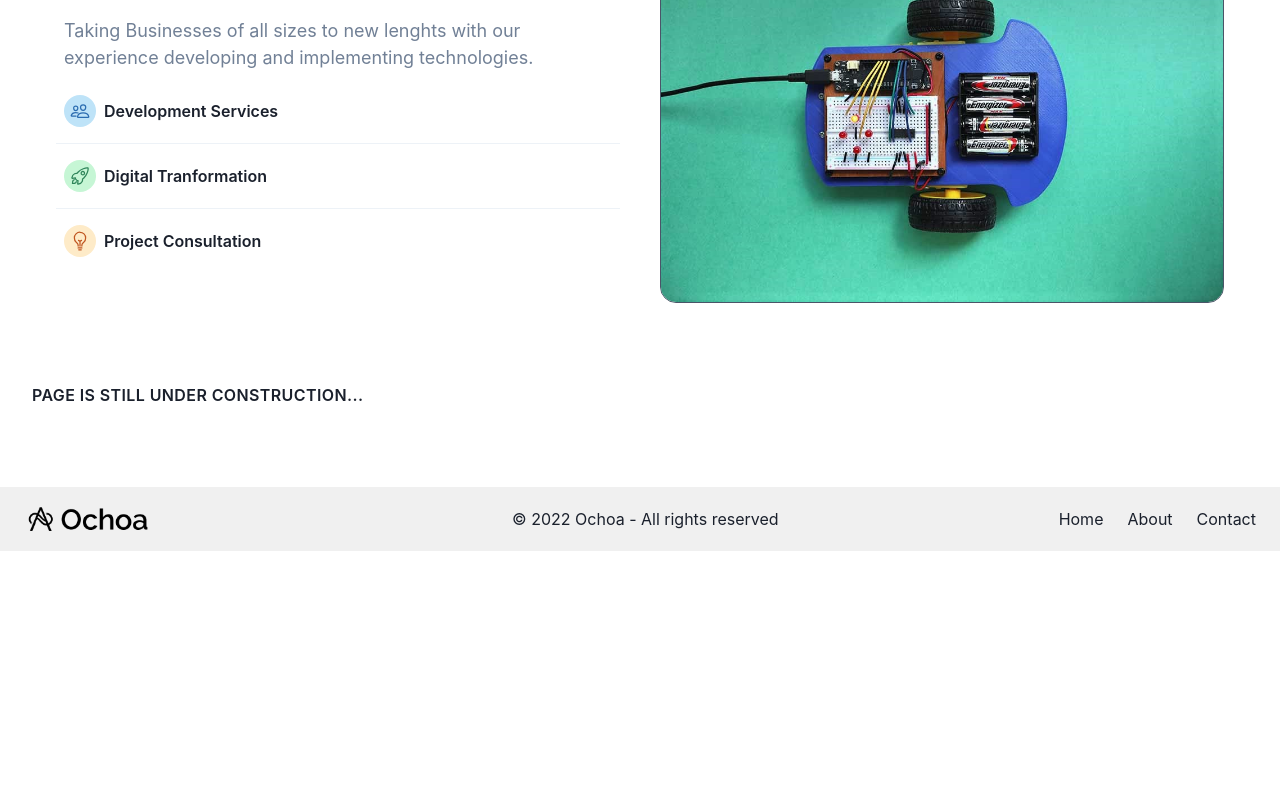
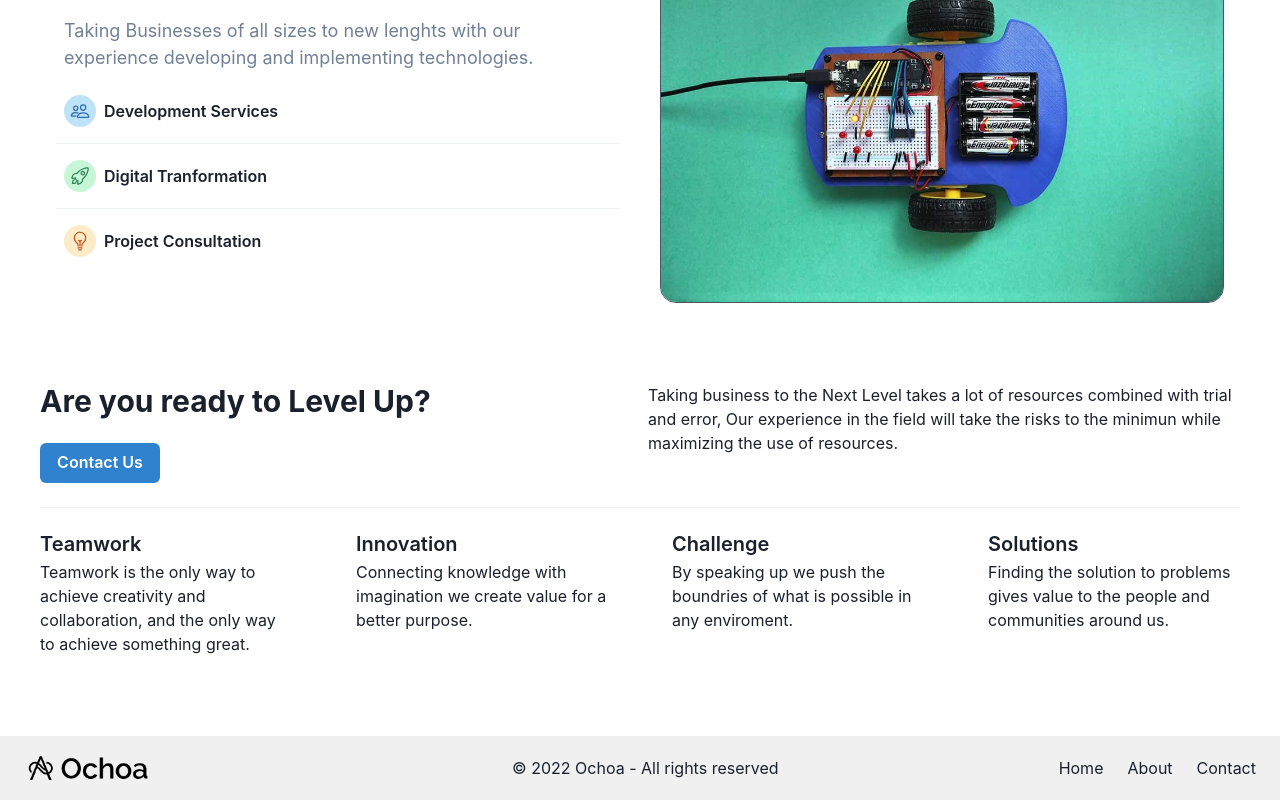
Before and after one commit to halfnineus/halfnine-com-chakra, a Next.js app: page / in a window 1280 px wide. Shown: the part 1855-2655 px from the top of the page. Before the commit the page ends 2406 px from the top, so only its background shows below. Built offline with nearby package versions, Linux system fonts and the light colour scheme.

Commit message:
10/28/2022 - w

```diff
--- a/pages/index.tsx
+++ b/pages/index.tsx
@@ -14,6 +14,10 @@ import {
   SimpleGrid,
   Icon,
   StackDivider,
+  Divider,
+  Grid,
+  GridItem,
+  VStack,
 } from '@chakra-ui/react'
 
 
@@ -30,20 +34,36 @@ import { ChevronRightIcon } from '@chakra-ui/icons'
 import { ReactElement } from 'react';
 import { NextSeo } from 'next-seo'
 
-interface FeatureProps {
+interface FeatureProps1 {
   title: string;
   text: string;
   icon: ReactElement;
 }
 
-interface FeaturePrope {
+interface FeatureProps2 {
   text: string;
   iconBg: string;
   icon?: ReactElement;
   refx: any;
 }
 
-const Featured = ({ text, icon, iconBg, refx }: FeaturePrope) => {
+interface FeatureProps3 {
+  heading: string;
+  text: string;
+}
+
+const Feature3 = ({ heading, text }: FeatureProps3) => {
+  return (
+    <GridItem>
+      <Heading as={'h3'} pb={'1'} fontSize="xl" fontWeight="600">
+        {heading}
+      </Heading>
+      <Text>{text}</Text>
+    </GridItem>
+  );
+};
+
+const Feature2 = ({ text, icon, iconBg, refx }: FeatureProps2) => {
   return (
     <Stack
       direction={'row'}
@@ -78,7 +98,7 @@ const Featured = ({ text, icon, iconBg, refx }: FeaturePrope) => {
   );
 };
 
-const Feature = ({ title, text, icon }: FeatureProps) => {
+const Feature1 = ({ title, text, icon }: FeatureProps1) => {
   return (
     <Stack>
       <Flex
@@ -177,21 +197,21 @@ const IndexPage = () => {
 
             <Box px={{ base: '6', lg: '10' }}>
               <SimpleGrid columns={{ base: 1, md: 3 }} spacing={10}>
-                <Feature
+                <Feature1
                   icon={<Icon as={FcServices} w={10} h={10} />}
                   title={'Usability'}
                   text={
                     "Applications can easily become very complex, changing the product or educating the user can become costly. Replicating the use of proven Technology Stacks and Frameworks allows us to deliver a simple experience to a complicated system."
                   }
                 />
-                <Feature
+                <Feature1
                   icon={<Icon as={FcApproval} w={10} h={10} />}
                   title={'Compliance'}
                   text={
                     "Here are some of the regulations you might face while developing an application: GDPR, CCPA, AICPA SOC 2, HIPAA, CCPA, PCI, ISO/IEC 27001. Not complying can lead to severe fines. It's our job to make sure the applications comply with all the necessary regulations."
                   }
                 />
-                <Feature
+                <Feature1
                   icon={<Icon as={FcLock} w={10} h={10} />}
                   title={'Security'}
                   text={
@@ -230,7 +250,7 @@ const IndexPage = () => {
                         borderColor={mode('gray.100', 'gray.700')}
                       />
                     }>
-                    <Featured
+                    <Feature2
                       refx={'/services/development'}
                       icon={
                         <Icon as={IoPeopleOutline} color={mode('blue.600', 'blue.300')} w={5} h={5} />
@@ -238,13 +258,13 @@ const IndexPage = () => {
                       iconBg={mode('blue.100', 'blue.900')}
                       text={'Development Services'}
                     />
-                    <Featured
+                    <Feature2
                       refx={'/services/digitalization'}
                       icon={<Icon as={IoRocketOutline} color={mode('green.600', 'green.300')} w={5} h={5} />}
                       iconBg={mode('green.100', 'green.900')}
                       text={'Digital Tranformation'}
                     />
-                    <Featured
+                    <Feature2
                       refx={'/services/consultation'}
                       icon={
                         <Icon as={IoBulbOutline} color={mode('orange.600', 'orange.300')} w={5} h={5} />
@@ -274,10 +294,64 @@ const IndexPage = () => {
 
             <Box minH={'5rem'} />
 
-            <Text pl={{ base: '6', lg: '8' }} fontWeight="semibold" textTransform="uppercase" letterSpacing="wide" userSelect={'none'}>
-              {"Page Is Still Under construction..."}
-            </Text>
-
+            <Box px={{ base: '6', lg: '10' }}>
+              {/* <Box as={Container} maxW="7xl" mt={14} p={4}> */}
+              <Grid
+                templateColumns={{
+                  base: 'repeat(1, 1fr)',
+                  sm: 'repeat(2, 1fr)',
+                  md: 'repeat(2, 1fr)',
+                }}
+                gap={4}>
+                <GridItem colSpan={1}>
+                  <VStack alignItems="flex-start" spacing="24px">
+                    <Heading as={'h2'} fontSize="3xl" fontWeight="700">
+                      Are you ready to Level Up?
+                    </Heading>
+                    <Button w={{ base: 'full', sm: '120px' }} colorScheme="brand" onClick={() => router.push('/contact')}>
+                      Contact Us
+                    </Button>
+                  </VStack>
+                </GridItem>
+                <GridItem>
+                  <Flex>
+                    <Text>
+                      {/*
+                        !! If you have an idea you want to discuss, reach out!
+                        !! From startups to enterprise level companies, we have helped organizations bring their digital goals to life.
+                      */}
+                      {`Taking business to the Next Level takes a lot of resources combined with trial and error,
+                        Our experience in the field will take the risks to the minimun while maximizing the use of resources.`}
+                    </Text>
+                  </Flex>
+                </GridItem>
+              </Grid>
+              <Divider my={6} />
+              <Grid
+                templateColumns={{
+                  base: 'repeat(1, 1fr)',
+                  sm: 'repeat(2, 1fr)',
+                  md: 'repeat(4, 1fr)',
+                }}
+                gap={{ base: '8', sm: '12', md: '16' }}>
+                <Feature3
+                  heading={'Teamwork'}
+                  text={`Teamwork is the only way to achieve creativity and collaboration, and the only way to achieve something great.`}
+                />
+                <Feature3
+                  heading={'Innovation'}
+                  text={'Connecting knowledge with imagination we create value for a better purpose.'}
+                />
+                <Feature3
+                  heading={'Challenge'}
+                  text={'By speaking up we push the boundries of what is possible in any enviroment.'}
+                />
+                <Feature3
+                  heading={'Solutions'}
+                  text={'Finding the solution to problems gives value to the people and communities around us.'}
+                />
+              </Grid>
+            </Box>
             <Box minH={'5rem'} />
 
           </>
```
